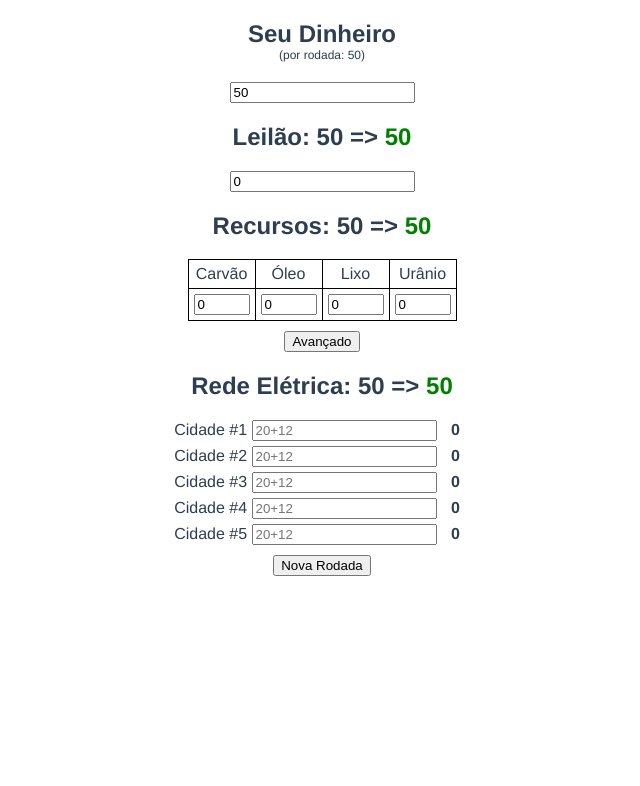
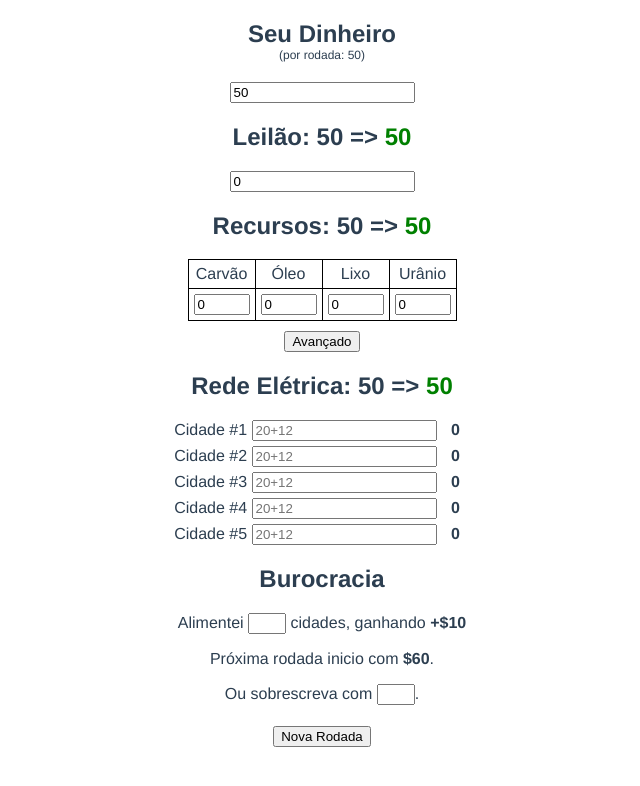
Before and after one commit to israelbgf/powercalc, a Vue app: page / in a window 1280 px wide. Shown: the top 786 px of the page, without its empty margins (318-958 px from the left). Built offline with nearby package versions, Linux system fonts and the light colour scheme.

Commit message:
Burocracy step implemented, you may override the final amount of money before starting the next round.

```diff
--- a/src/components/PowerCalc.vue
+++ b/src/components/PowerCalc.vue
@@ -106,6 +106,10 @@
         </section>
 
         <section>
+            <h1>Burocracia</h1>
+            <p>Alimentei <input v-model="suppliedCities" type="number" max="20" min="0" inputmode="numeric" style="width: 30px"> cidades, ganhando <b>+${{moneyForSupplyingCities}}</b></p>
+            <p>Próxima rodada inicio com <b>${{expectedStartingMoneyForTheNextRound}}</b>.</p>
+            <p>Ou sobrescreva com <input v-model="nextRoundMoneyOverride" style="width: 30px">.</p>
             <button style="margin-top: 5px" v-on:click="newRound">Nova Rodada</button>
         </section>
 
@@ -147,6 +151,9 @@
         city3PriceInput: "",
         city4PriceInput: "",
         city5PriceInput: "",
+
+        suppliedCities: null,
+        nextRoundMoneyOverride: null,
     }
 
     export default {
@@ -201,10 +208,10 @@
                 }
             },
             newRound() {
-                let nextRoungInitialValues = {...initialValue, 'currentMoney': this.balanceAfterExpandingPowerGrid}
-                delete nextRoungInitialValues.resourceBuyStepStyle
+                let nextRoundInitialValues = {...initialValue, 'currentMoney': this.nextRoundMoneyOverride || this.expectedStartingMoneyForTheNextRound}
+                delete nextRoundInitialValues.resourceBuyStepStyle
 
-                Object.entries(nextRoungInitialValues).forEach(([key, value]) => {
+                Object.entries(nextRoundInitialValues).forEach(([key, value]) => {
                     this[key] = value
                 });
 
@@ -295,6 +302,17 @@
                 return this.calculateExpansionCost(this.city5PriceInput)
             },
 
+            moneyForSupplyingCities(){
+                return {
+                    0: 10, 1: 22, 2: 33, 3: 44, 4: 54, 5: 64, 6: 73, 7: 82, 8: 90, 9: 98, 10: 105,
+                    11: 112, 12: 118, 13: 124, 14: 129, 15: 134, 16: 138, 17: 142, 18: 145, 19: 148, 20: 150
+                }[this.suppliedCities || 0]
+            },
+
+            expectedStartingMoneyForTheNextRound(){
+                return this.balanceAfterExpandingPowerGrid + this.moneyForSupplyingCities
+            }
+
         },
         data() {
             return {...initialValue, 'initialMoneyPerRoundHistory': [50]}
```
